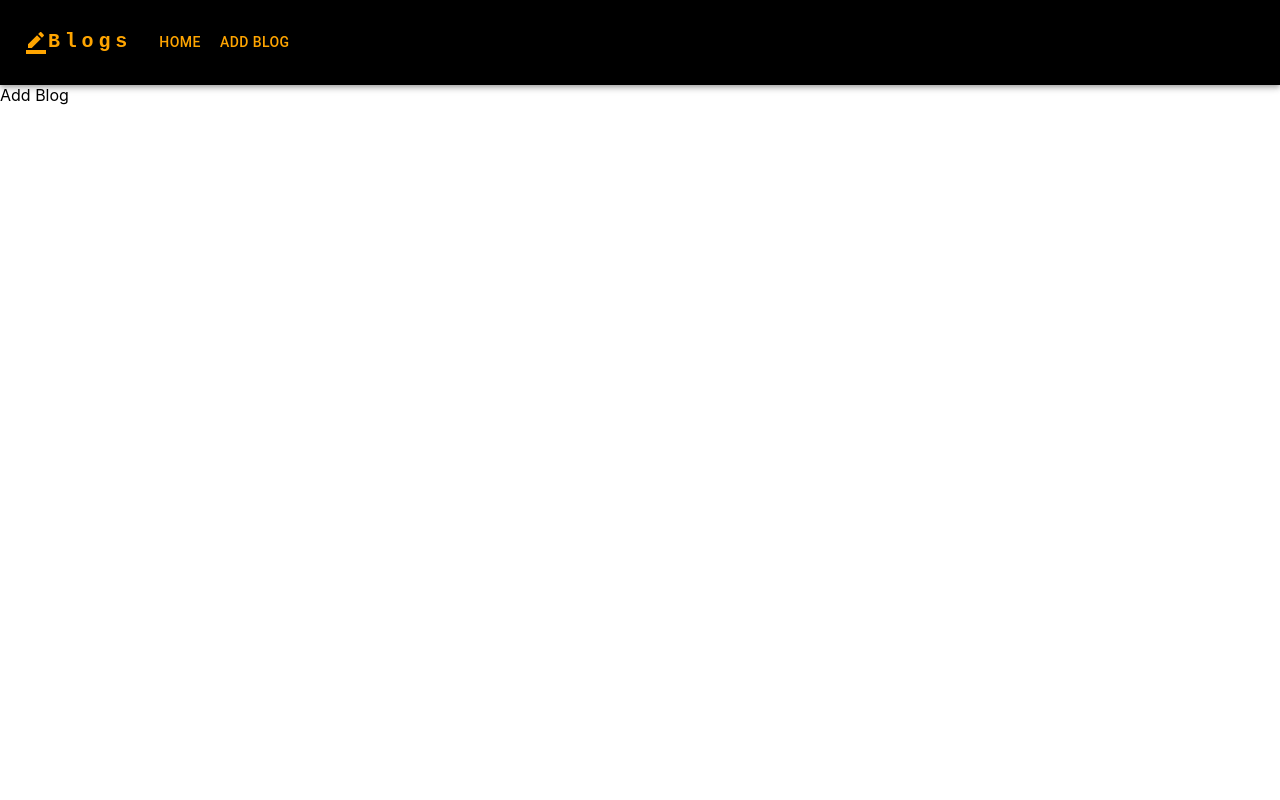
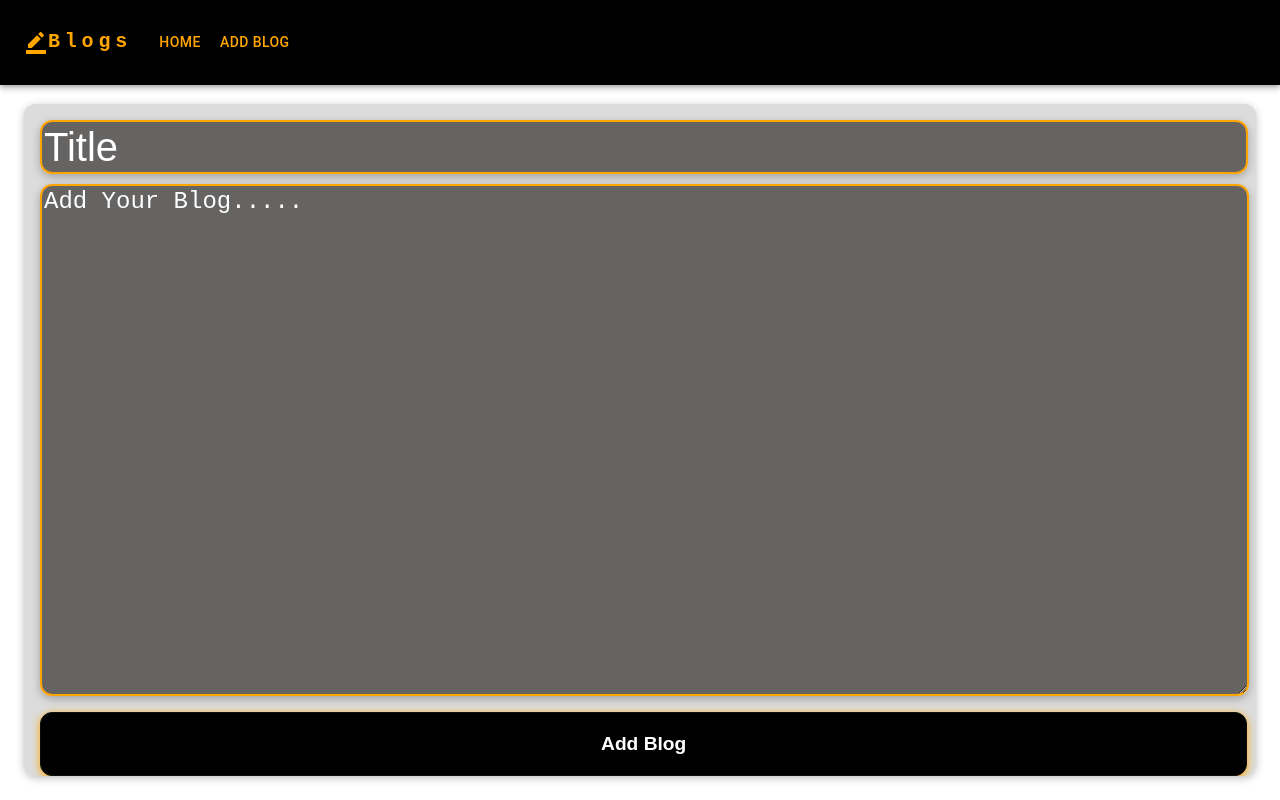
Before and after one commit to ayesha-waris/Blogs, a React (Create React App) app: page /newBlog in a window 1280 px wide. Built offline with nearby package versions, Linux system fonts and the light colour scheme.

Commit message:
add form page added

```diff
--- a/src/components/AddBlog.js
+++ b/src/components/AddBlog.js
@@ -1,8 +1,15 @@
+import Form from "./Form";
+import Wrapper from "./Wrapper";
+
 const AddBlog = () => {
+  const submitHandler = (title, description) => {
+    console.log(title , description)
+  }
   return (
-    <>
-    Add Blog
-    </>
+    <Wrapper>
+    <Form submitHandler={submitHandler} buttonValue = {'Add Blog'} />
+    </Wrapper>
+
    );
 }
 
--- a/src/components/BlogDetail.js
+++ b/src/components/BlogDetail.js
@@ -1,14 +1,45 @@
+import { useState } from "react";
 import Wrapper from "./Wrapper";
+import Popover from '@mui/material/Popover';
 import classes from './BlogDetail.module.css';
+import Typography from '@mui/material/Typography';
 import Blog from "./Blog";
+import Edit from "./Edit";
 const BlogDetail = () => {
-  const clickHandler = () => {
-    console.log("hi");
+  const [anchorEl, setAnchorEl] = useState(null);
+
+  const handleClose = () => {
+    setAnchorEl(null);
+  };
+  const clickHandler = (e) => {
+    setAnchorEl(e.currentTarget);
+
   }
+  const open = Boolean(anchorEl);
+  const id = open ? 'simple-popover' : undefined;
   return (
   <Wrapper>
     <button onClick= {clickHandler} className={classes.edit}> Edit</button>
    <Blog className={classes.detail} noButton = {true}/>
+
+   <Popover
+        id={id}
+        open={open}
+        anchorEl={anchorEl}
+        onClose={handleClose}
+        anchorReference="anchorPosition"
+        anchorPosition={{ top: 350, left: 500 }}
+        anchorOrigin={{
+          vertical: 'center',
+          horizontal: 'center',
+        }}
+        transformOrigin={{
+          vertical: 'center',
+          horizontal: 'center',
+        }}
+      >
+        <Edit/>
+      </Popover>
 
   </Wrapper>
    );
--- /dev/null
+++ b/src/components/Edit.js
@@ -0,0 +1,15 @@
+import classes from './Edit.module.css'
+import Form from './Form';
+import Wrapper from './Wrapper';
+const Edit = () => {
+
+  return (
+
+    <form className={`${classes.edit}`}>
+<Form/>
+   </form>
+
+   );
+}
+
+export default Edit;
--- /dev/null
+++ b/src/components/Edit.module.css
@@ -0,0 +1,9 @@
+.edit {
+    padding: 0;
+    margin: 1rem;
+    padding: 1rem;
+    box-shadow: 0 2px 8px rgb(0 0 0 / 26%);
+    border-radius: 12px;
+    color: white;
+    background-color: gainsboro;
+}
--- /dev/null
+++ b/src/components/Form.js
@@ -0,0 +1,33 @@
+import classes from './Form.module.css';
+import { useState } from 'react';
+import { useNavigate } from 'react-router';
+const Form = (props) => {
+
+  const navigate = useNavigate();
+  const [title, setTitle] = useState(props.title? props.title : 'Title');
+  const [description, setDescription] = useState(props.description? props.description : 'Add Your Blog.....');
+
+if(props.description){
+  setDescription(props.description);
+}
+
+const submitHandler = (e) => {
+e.preventDefault();
+    props.submitHandler(title,description);
+    navigate('/index');
+
+ }
+  return (
+
+    <form onSubmit={submitHandler} className={classes.form}>
+      <input value={title}
+            onChange={(e) => setTitle(e.target.value)} placeholder={title} />
+      <br/>
+      <textarea defaultValue={description}/>
+      <button >{props.buttonValue} </button>
+    </form>
+
+    );
+}
+
+export default Form;
--- /dev/null
+++ b/src/components/Form.module.css
@@ -0,0 +1,59 @@
+.form {
+    align-content: center;
+}
+
+.form input {
+    width: 100%;
+    box-shadow: 0 3px 8px rgba(0, 0, 0, 0.26);
+    border-radius: 12px;
+    color: white;
+    border: 2px solid orange;
+    background-color: rgba(63, 61, 59, 0.748);
+    height: 3rem;
+    font-size: 2.5rem;
+}
+
+.form input:focus {
+    box-shadow: 0 2px 8px orange;
+    background-color: rgba(63, 61, 59, 0.556);
+}
+
+.form textarea {
+    width: 97.5%;
+    box-shadow: 0 3px 8px rgba(0, 0, 0, 0.26);
+    border-radius: 12px;
+    color: white;
+    border: 2px solid orange;
+    background-color: rgba(63, 61, 59, 0.748);
+    position: absolute;
+    bottom: 5rem;
+    top: 5rem;
+    font-size: 1.5rem;
+}
+
+.form textarea:focus {
+    box-shadow: 0 2px 8px orange;
+    background-color: rgba(63, 61, 59, 0.556);
+}
+
+.form button {
+    position: absolute;
+    bottom: 0;
+    left: 1rem;
+    right: 1rem;
+    display: block;
+    color: white;
+    box-shadow: 0 2px 8px orange;
+    border: 1px solid rgb(14, 14, 13);
+    background-color: black;
+    border-radius: 12px;
+    height: 4rem;
+    width: 98%;
+    font-weight: bolder;
+    font-size: larger;
+}
+
+.form button:hover {
+    background-color: rgba(63, 61, 59, 0.748);
+    cursor: pointer;
+}
```
